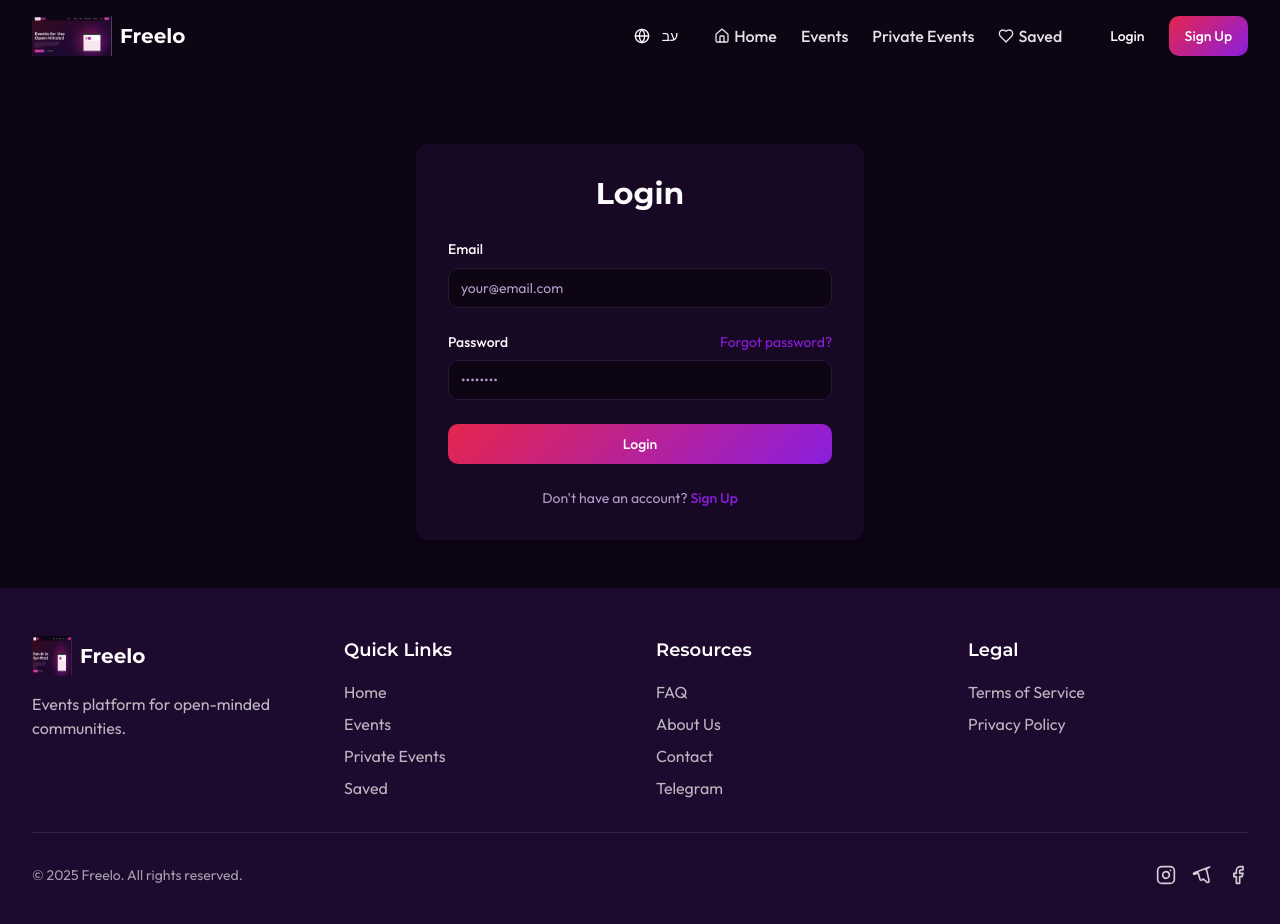
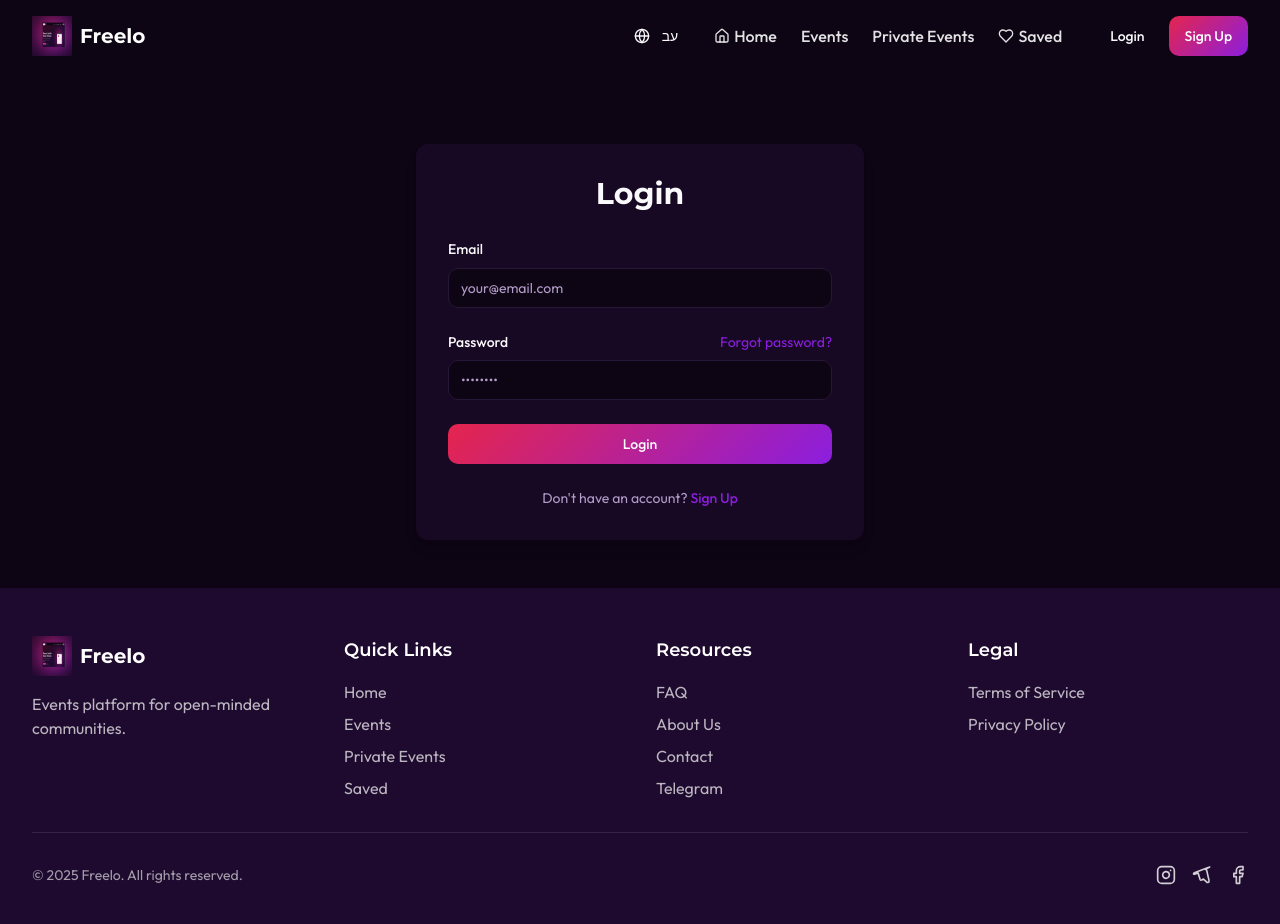
Before and after one commit to kaylaseltzer/freelo-community-connect, a React (Vite) app: page /login in a window 1280 px wide. Shown: the top 924 px of the page. Built offline with nearby package versions, Linux system fonts and the light colour scheme.

Commit message:
Update logo and fix issues
The prompt requests an update to the logo and resolution of existing issues.

```diff
--- a/src/components/home/HeroSection.tsx
+++ b/src/components/home/HeroSection.tsx
@@ -43,7 +43,7 @@ export const HeroSection: React.FC = () => {
           <div className="relative lg:flex justify-center hidden">
             <div className="relative w-[380px] h-[380px] rounded-full bg-gradient-primary blur-[100px] opacity-30 animate-pulse-slow"></div>
             <img
-              src="/lovable-uploads/37ccff8b-e56e-4e5e-93d4-aa86f37e370e.png"
+              src="/lovable-uploads/28ea0588-0f4f-4e6c-b5e8-20c03fdfa9ed.png"
               alt="Freelo Logo"
               className="absolute top-1/2 left-1/2 transform -translate-x-1/2 -translate-y-1/2 w-64 h-64"
             />
--- a/src/components/layout/Footer.tsx
+++ b/src/components/layout/Footer.tsx
@@ -15,7 +15,7 @@ export const Footer: React.FC = () => {
           <div className="md:col-span-1">
             <div className="flex items-center gap-2 mb-4">
               <img
-                src="/lovable-uploads/37ccff8b-e56e-4e5e-93d4-aa86f37e370e.png"
+                src="/lovable-uploads/28ea0588-0f4f-4e6c-b5e8-20c03fdfa9ed.png"
                 alt="Freelo Logo"
                 className="h-10 w-10"
               />
--- a/src/components/layout/Navbar.tsx
+++ b/src/components/layout/Navbar.tsx
@@ -42,9 +42,9 @@ export const Navbar: React.FC = () => {
           {/* Logo and Site Name */}
           <Link to="/" className="flex items-center gap-2">
             <img
-              src="/lovable-uploads/37ccff8b-e56e-4e5e-93d4-aa86f37e370e.png"
+              src="/lovable-uploads/28ea0588-0f4f-4e6c-b5e8-20c03fdfa9ed.png"
               alt="Freelo Logo"
-              className="h-10"
+              className="h-10 w-10"
             />
             <span className="font-heading font-bold text-xl text-white">
               Freelo
```
Also changed, not shown: public/lovable-uploads/28ea0588-0f4f-4e6c-b5e8-20c03fdfa9ed.png (added).
